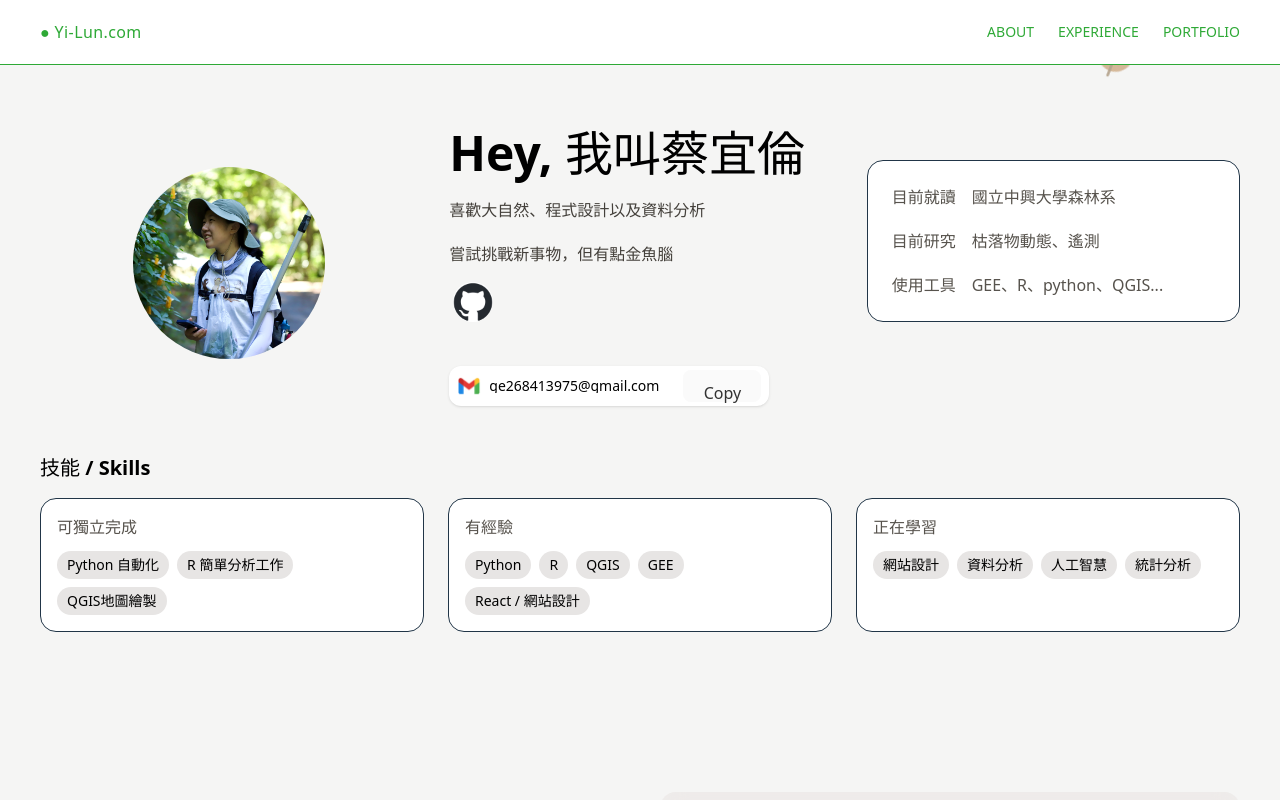
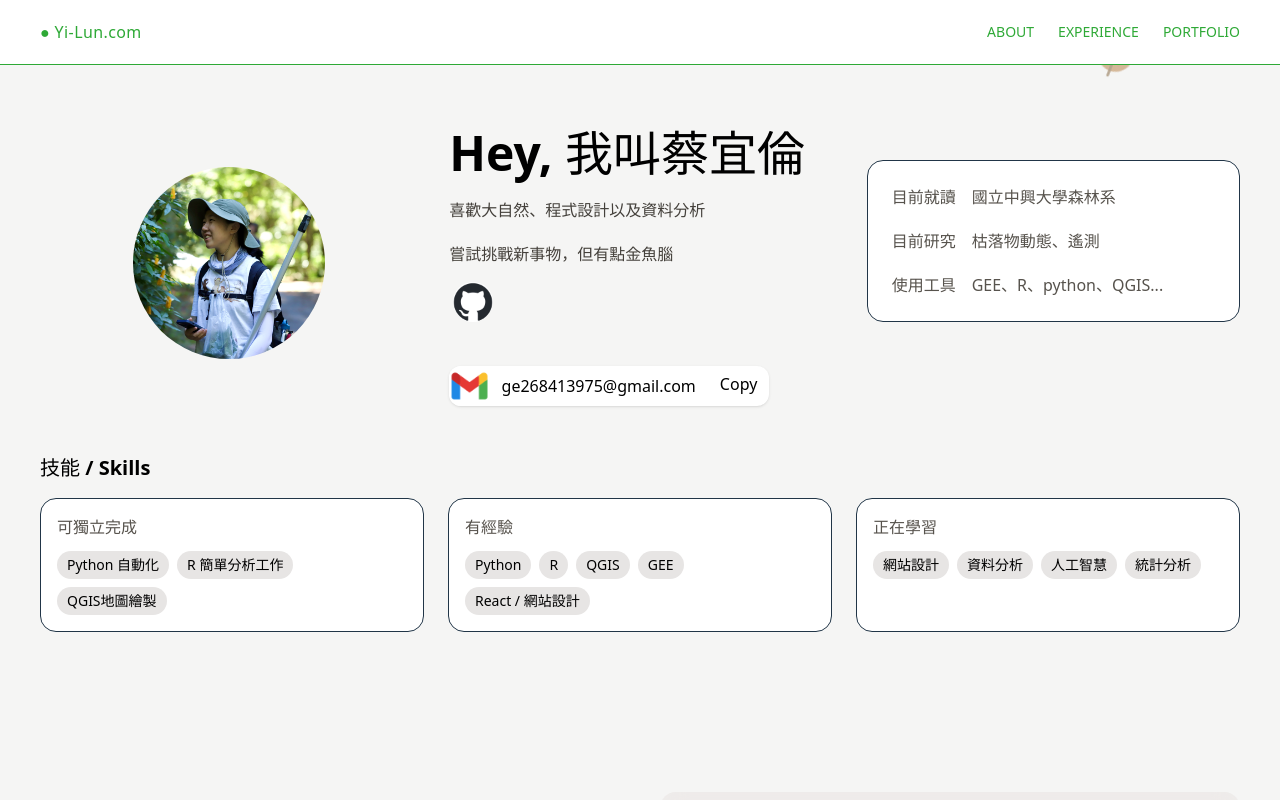
Before and after one commit to Geliiil/-2.0, a React (Vite) app: page / in a window 1280 px wide. Shown: the top 800 px of the page. Built offline with nearby package versions, Linux system fonts and the light colour scheme.

Commit message:
fix: FallingLeaves images not defined + asset paths

```diff
--- a/src/components/HeroSplit.jsx
+++ b/src/components/HeroSplit.jsx
@@ -35,25 +35,11 @@ export default function HeroSplit() {
             <a href="https://github.com/Geliiil" target="_blank" rel="noopener noreferrer" className="w-15 h-20 px-1 py-4 ">
               <img src="./icon/github-mark.png"className=" bg-white rounded-full w-10 h-10 hover:w-11 hover:h-11 "/>
             </a>
-            <div className="mt-4 w-80 h-10 bg-white rounded-xl shadow-sm px-2
-                flex items-center gap-2">
-              <img
-                src="icon/gmail.png"  // 或用你的 asset()：asset("icon/gmail.png")
-                alt="gmail"
-                className="w-6 h-6 shrink-0 rounded"
-              />
-              <p className="flex-1 min-w-0 truncate text-sm leading-none">ge268413975@gmail.com</p>
-
-              <button
-                type="button"
-                onClick={copy}
-                className="shrink-0 h-8 px-3 rounded-xl border border-black
-                          hover:bg-stone-100 cursor-pointer bg-white"
-              >
-                Copy
-              </button>
+            <div className="flex flex-nowrap  mt-4 h-10 w-80 bg-white rounded-xl gap-1 shadow-sm">
+              <img src="./icon/gmail.png"className="  rounded-xl bg-white w-12 h-10 "/>
+              <p className=" p-2 mb-5 ">ge268413975@gmail.com</p>
+              <botton className="px-3 p-1.5 h-10 rounded-xl hover:bg-stone-100 cursor-pointer" onClick={copy}>Copy</botton>
             </div>
-
           </div>
         </div>
 
```
Also changed, not shown: 5 other files (tests, documents, lock files or other folders).
